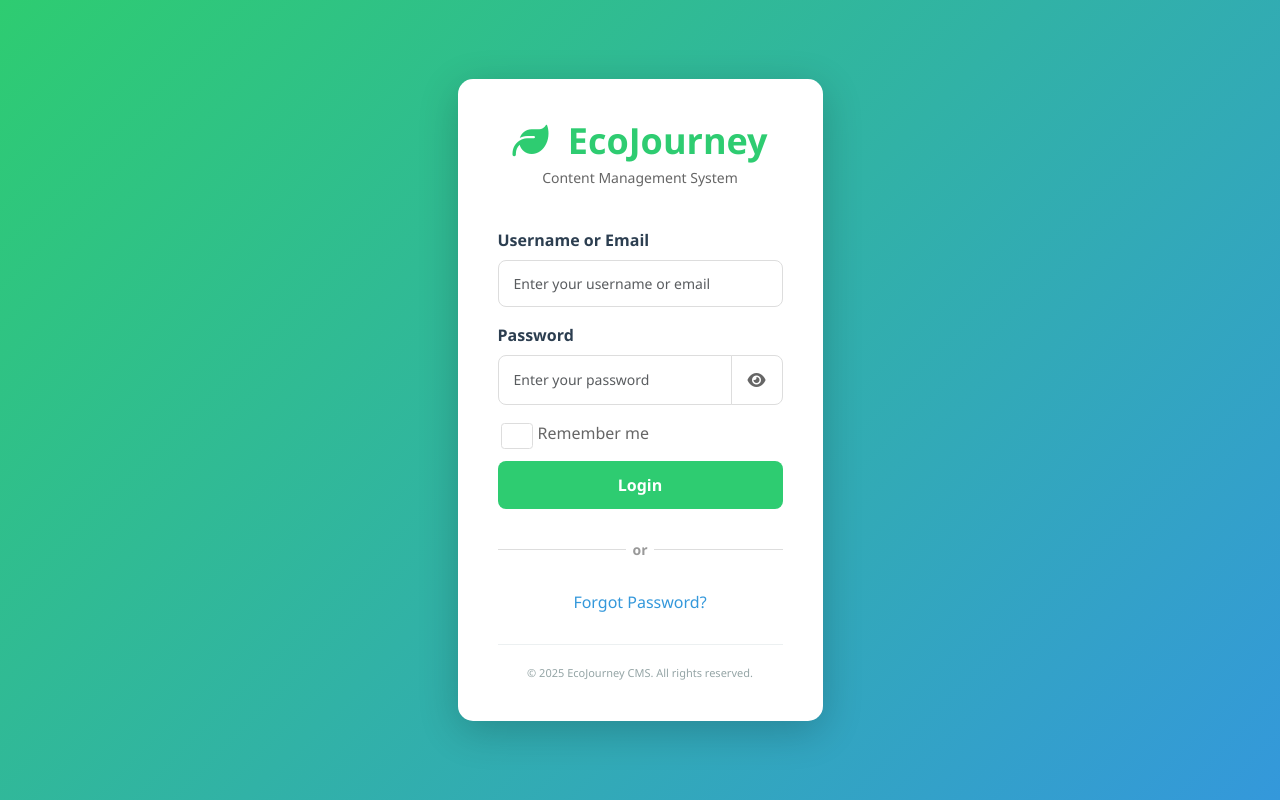
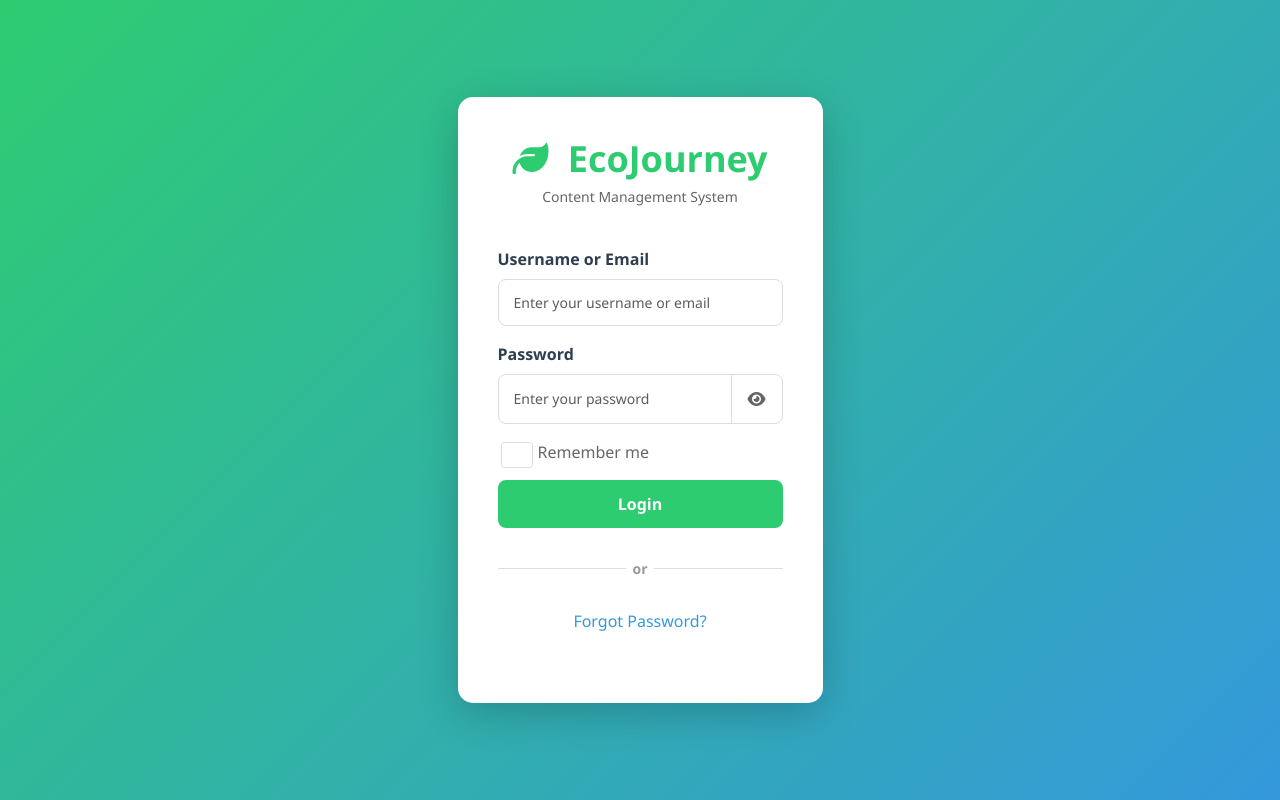
Before and after one commit to AlisyaAfiz/C300-EcoJourney, a Python web app: template frontend/templates/login.html in a window 1280 px wide. Run offline with Jinja, Linux system fonts and the light colour scheme; the template is opened without the code that fills it, so the values that code supplies are empty.

Commit message:
login changes

```diff
--- a/frontend/templates/login.html
+++ b/frontend/templates/login.html
@@ -56,10 +56,6 @@
             <div class="auth-links">
                 <a href="/forgot-password" class="btn btn-link">Forgot Password?</a>
             </div>
-
-            <div class="auth-footer">
-                <p style="font-size: 11px; color: #95a5a6;">© 2025 EcoJourney CMS. All rights reserved.</p>
-            </div>
         </div>
     </div>
 
--- a/login.html
+++ b/login.html
@@ -340,7 +340,6 @@
             loginAlert.classList.add('d-none');
 
             try {
-                // Call Django API
                 const response = await fetch(`${API_BASE_URL}/auth/login/`, {
                     method: 'POST',
                     headers: {
@@ -387,9 +386,12 @@
                 }
             } catch (error) {
                 console.error('Login error:', error);
+
                 loginAlert.classList.remove('d-none');
                 loginAlert.classList.add('alert-danger');
-                loginAlert.textContent = 'Connection error. Make sure Django server is running on http://127.0.0.1:8000/';
+
+                loginAlert.textContent =
+                    'Unable to connect to the server. Please try again later.';
 
                 // Reset button
                 loginBtn.disabled = false;
```
